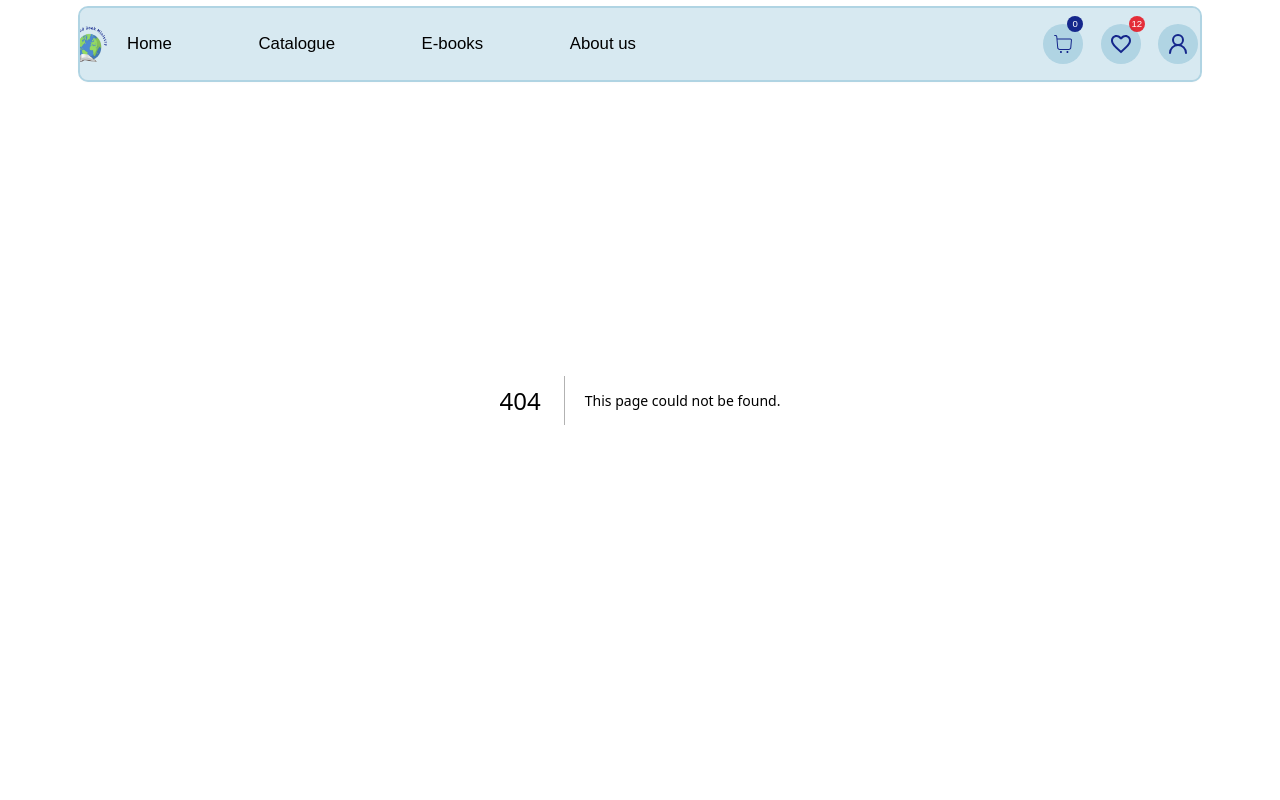
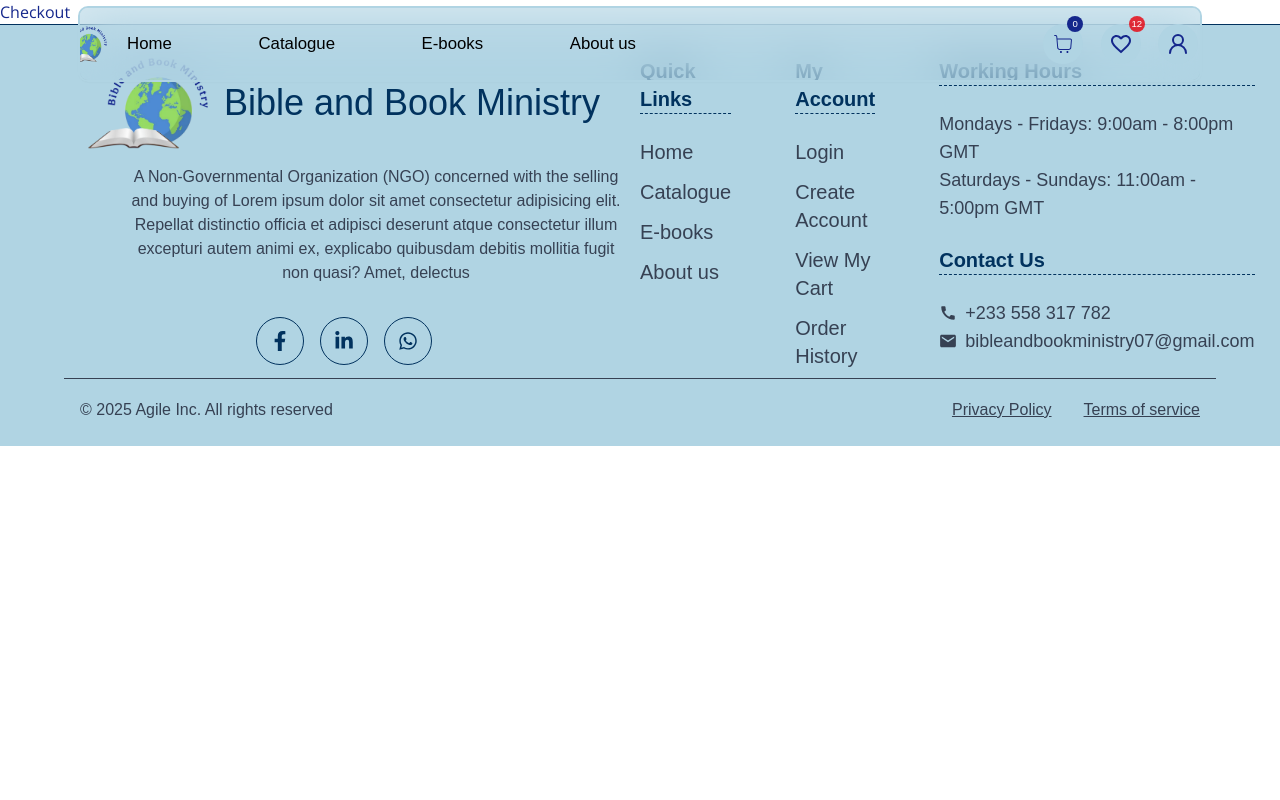
Before and after one commit to AgileMinds48/bible_bookministry-frontend, a Next.js app: page /checkout in a window 1280 px wide. Before the commit this address had no page. Shown: the top 800 px of the page. Built offline with nearby package versions, Linux system fonts and the light colour scheme.

Commit message:
add files

```diff
--- /dev/null
+++ b/app/checkout/page.tsx
@@ -0,0 +1,12 @@
+import Checkout from '@/components/Checkout/Checkout'
+import React from 'react'
+
+const page = () => {
+  return (
+    <div>
+      <Checkout/>
+    </div>
+  )
+}
+
+export default page
--- a/components/Cart/CartPage.tsx
+++ b/components/Cart/CartPage.tsx
@@ -4,6 +4,7 @@ import Image from 'next/image';
 import { MdOutlineDeleteForever } from 'react-icons/md';
 import { useCartStore } from '@/app/utils/cartStore';
 import { empty_cart } from '@/public';
+import Link from 'next/link';
 
 const CartPage = () => {
   const items = useCartStore((s) => s.items);
@@ -108,12 +109,15 @@ const CartPage = () => {
               <span className="text-[#15278c]">GHS {grandTotal.toFixed(2)}</span>
             </div>
             <div className="flex gap-2 mt-6">
+              <Link href={"checkout"}
+                className='w-full'>
               <button
                 className="w-full bg-[#15278c] hover:bg-[#091974] cursor-pointer text-white py-2 rounded transition"
                 disabled={items.length === 0}
               >
-                CHECKOUT
-              </button>
+                  CHECKOUT
+                </button>
+                </Link>
               {items.length > 0 && (
                 <button
                   className="px-4 bg-gray-100 hover:bg-gray-200 text-gray-700 rounded"
--- a/components/Checkout/Checkout.tsx
+++ b/components/Checkout/Checkout.tsx
@@ -2,7 +2,9 @@ import React from 'react'
 
 const Checkout = () => {
   return (
-    <section></section>
+    <section>
+      <h1 className='text-[#15278c]'>Checkout</h1>
+    </section>
   )
 }
 
```
